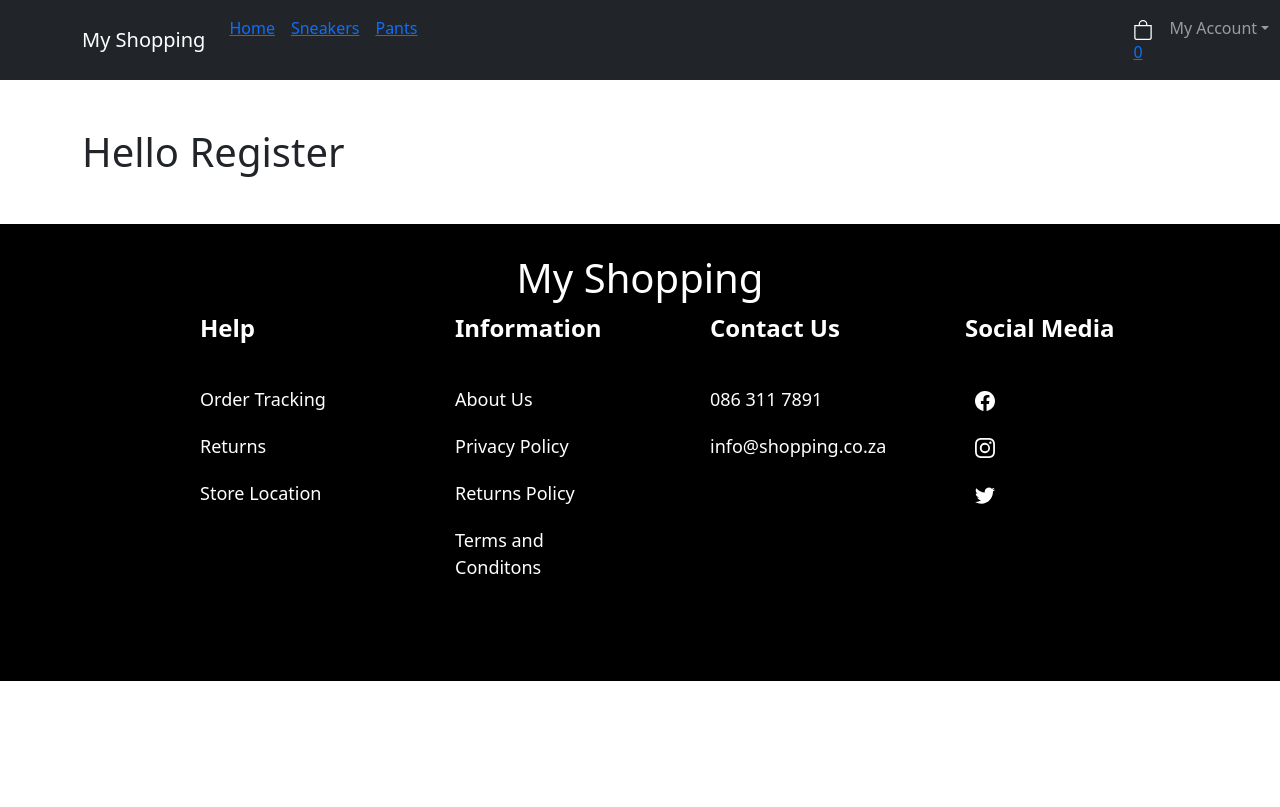
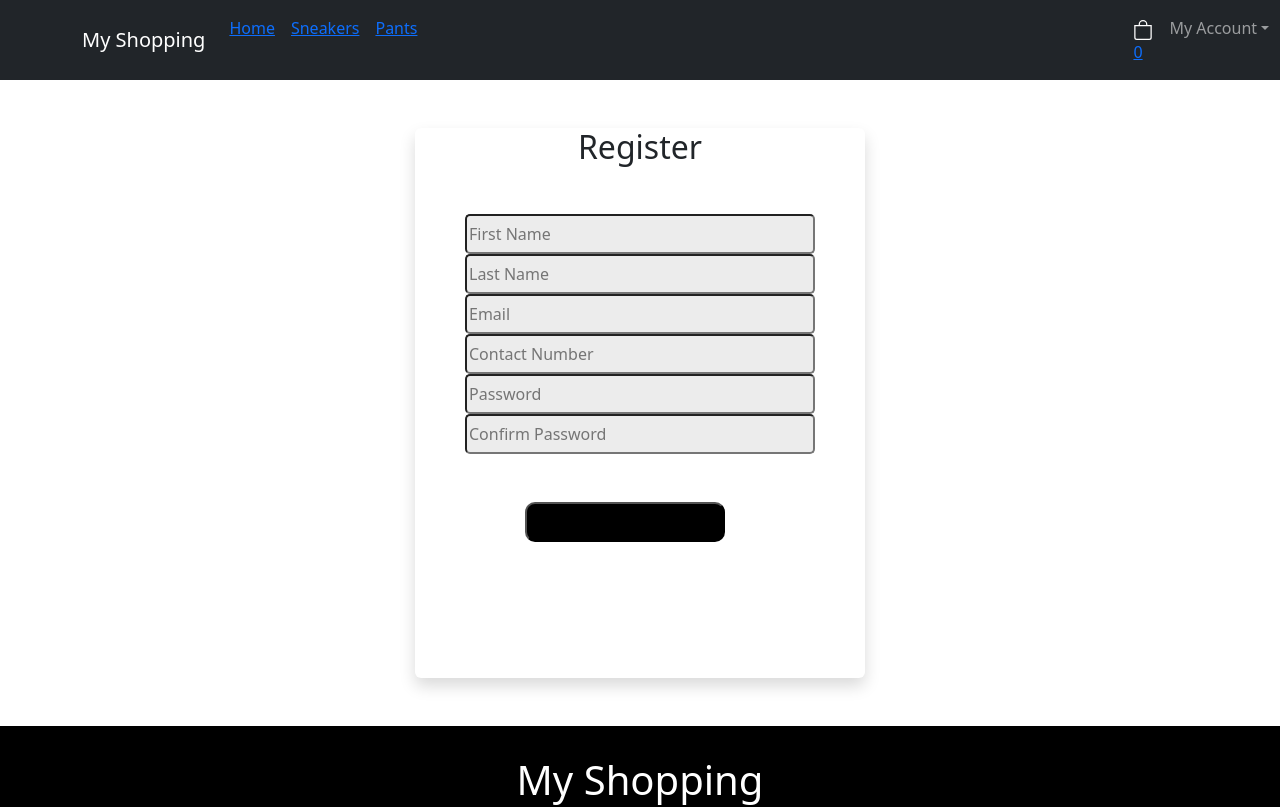
Before and after one commit to hitprofit70/my-vue-app, a React (Vite) app: page /register in a window 1280 px wide. Shown: the top 807 px of the page. Built offline with nearby package versions, Linux system fonts and the light colour scheme.

Commit message:
register form style added

```diff
--- a/src/index.css
+++ b/src/index.css
@@ -151,3 +151,7 @@ img {
   background: white;
   color: black;
 }
+
+.login-text col {
+  margin-left: 1800px;
+}
--- a/src/pages/Login.jsx
+++ b/src/pages/Login.jsx
@@ -11,7 +11,7 @@ const Login = () => {
   const sendLogin = () => {};
 
   const register = () => {
-    navigator("/login");
+    navigator("/register");
   };
 
   return (
--- a/src/pages/Register.jsx
+++ b/src/pages/Register.jsx
@@ -1,13 +1,83 @@
-import React from "react";
+import React, {useState} from "react";
 import TopNav from "../components/TopNav";
 import Floor from "../components/Floor";
+import toast from 'react-hot-toast';
 
 const Register = () => {
+  const [firstName, setFirstName] = useState("");
+  const [lastName, setLastName] = useState("");
+  const [contactNo, setContactNo] = useState([]);
+  const [email, setEmail] = useState("");
+  const [password, setPassword] = useState("");
+  const [confirmPassword, setConfirmPassword] = useState("");
+
+  const sendRegister = () => {
+    if (!firstName || !lastName || !contactNo || !email || !password || !confirmPassword) {
+      toast.error("All the input are required.");
+      return;
+    }
+  }
+
   return (
     <div>
       <TopNav />
       <div className="container mt-5 mb-5">
-        <h1>Hello Register</h1>
+      <div
+          className="login-form shadow bg-body rounded"
+          style={{
+            width: "450px",
+            height: "550px",
+            marginLeft: "auto",
+            marginRight: "auto",
+            borderRadius: "20px",
+          }}
+        >
+          <div className="text-center">
+           <h2 className="">Register</h2>
+          </div>
+          <div className="mt-5">
+          <input
+              type="text"
+              placeholder="First Name"
+              value={firstName}
+              onChange={(e) => setFirstName(e.target.value)}
+            />
+                <input
+              type="text"
+              placeholder="Last Name"
+              value={lastName}
+              onChange={(e) => setLastName(e.target.value)}
+            />
+                <input
+              type="text"
+              name="email"
+              placeholder="Email"
+              value={email}
+              onChange={(e) => setEmail(e.target.value)}
+            />
+            <input
+              type="number"
+              placeholder="Contact Number"
+              value={contactNo}
+              onChange={(e) => setContactNo(e.target.value)}
+            />
+            <input
+              type="password"
+              placeholder="Password"
+              value={password}
+              onChange={(e) => setPassword(e.target.value)}
+            />
+                <input
+              type="password"
+              placeholder="Confirm Password"
+              value={confirmPassword}
+              onChange={(e) => setConfirmPassword(e.target.value)}
+            />
+          </div>
+          <button className="login-button mt-5" onClick={sendRegister}>
+            Register
+          </button>
+        </div>
       </div>
       <Floor />
     </div>
```
